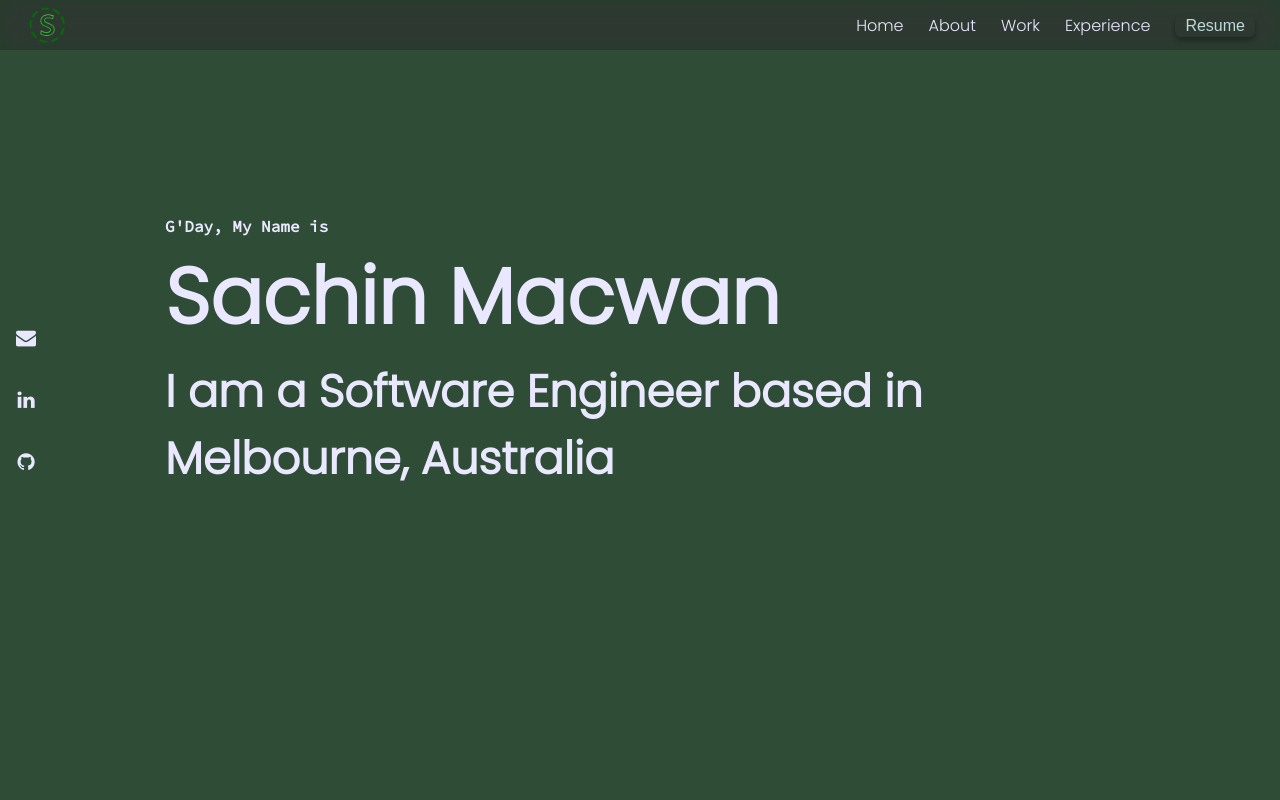
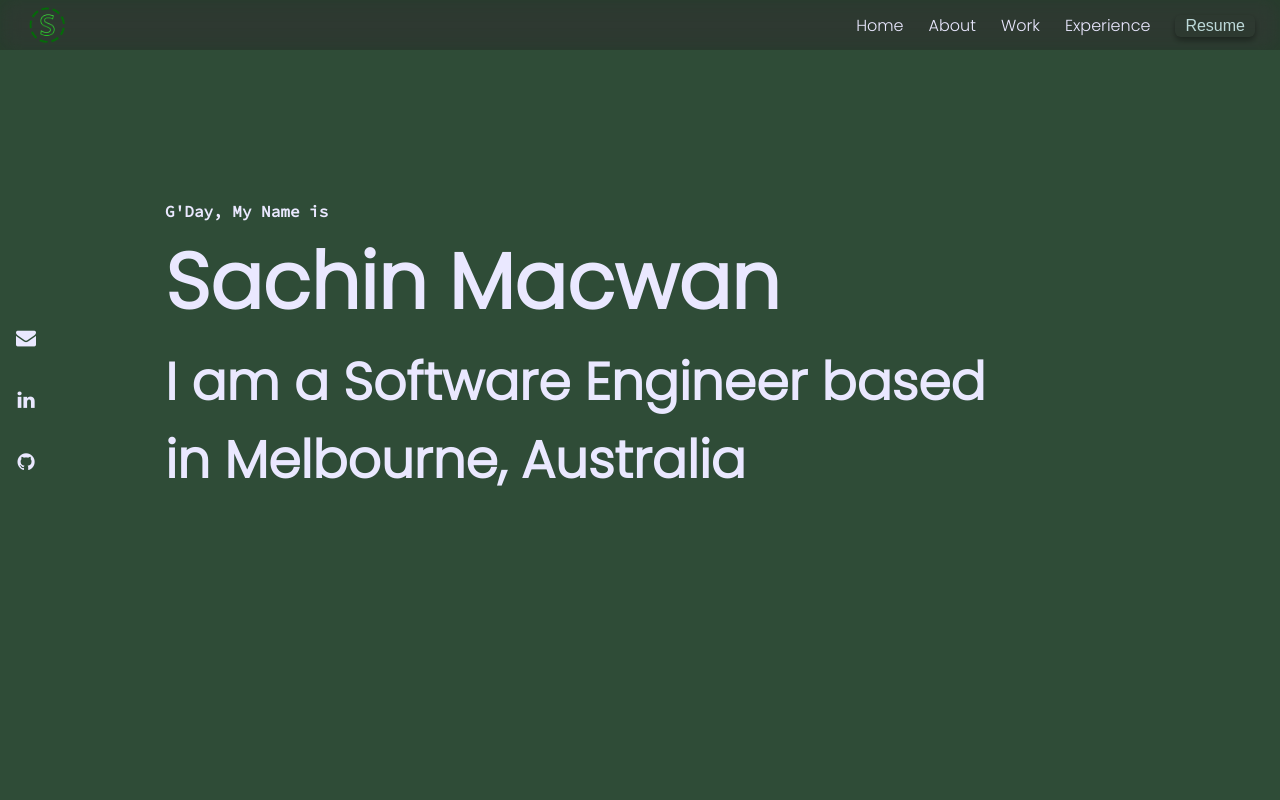
Before and after one commit to SachinMacwan/portfolio_2, a React (Create React App) app: page / in a window 1280 px wide. Shown: the top 800 px of the page. Built offline with nearby package versions, Linux system fonts and the light colour scheme.

Commit message:
added some css

```diff
--- a/src/components/Hero.css
+++ b/src/components/Hero.css
@@ -24,7 +24,8 @@ section h1{
     line-height: 1.1;
 }
 .h_3{
-    font-size: 280%;
+    font-size: clamp(25px, 6vw, 52px);
+
 }
 
 
@@ -42,7 +43,4 @@ section h1{
         font-size: 120%;
 
     }
-    .h_3{
-        font-size: 218%;
-    }
- }
+  }
--- a/src/components/Themes.js
+++ b/src/components/Themes.js
@@ -16,8 +16,15 @@
         height: "100%",
     },
     {
-        backgroundColor: "#36020f",
-        color: "#deafbb",
+        backgroundColor: "#66313e",
+        color: "#f2bfcc",
+        animation:"ease 1s",
+        transition: "1s",
+        height: "100%"
+    },
+    {
+        backgroundColor: "#274b59",
+        color: "#83ceeb",
         animation:"ease 1s",
         transition: "1s",
         height: "100%"
```
Also changed, not shown: 1 other file (tests, documents, lock files or other folders).
